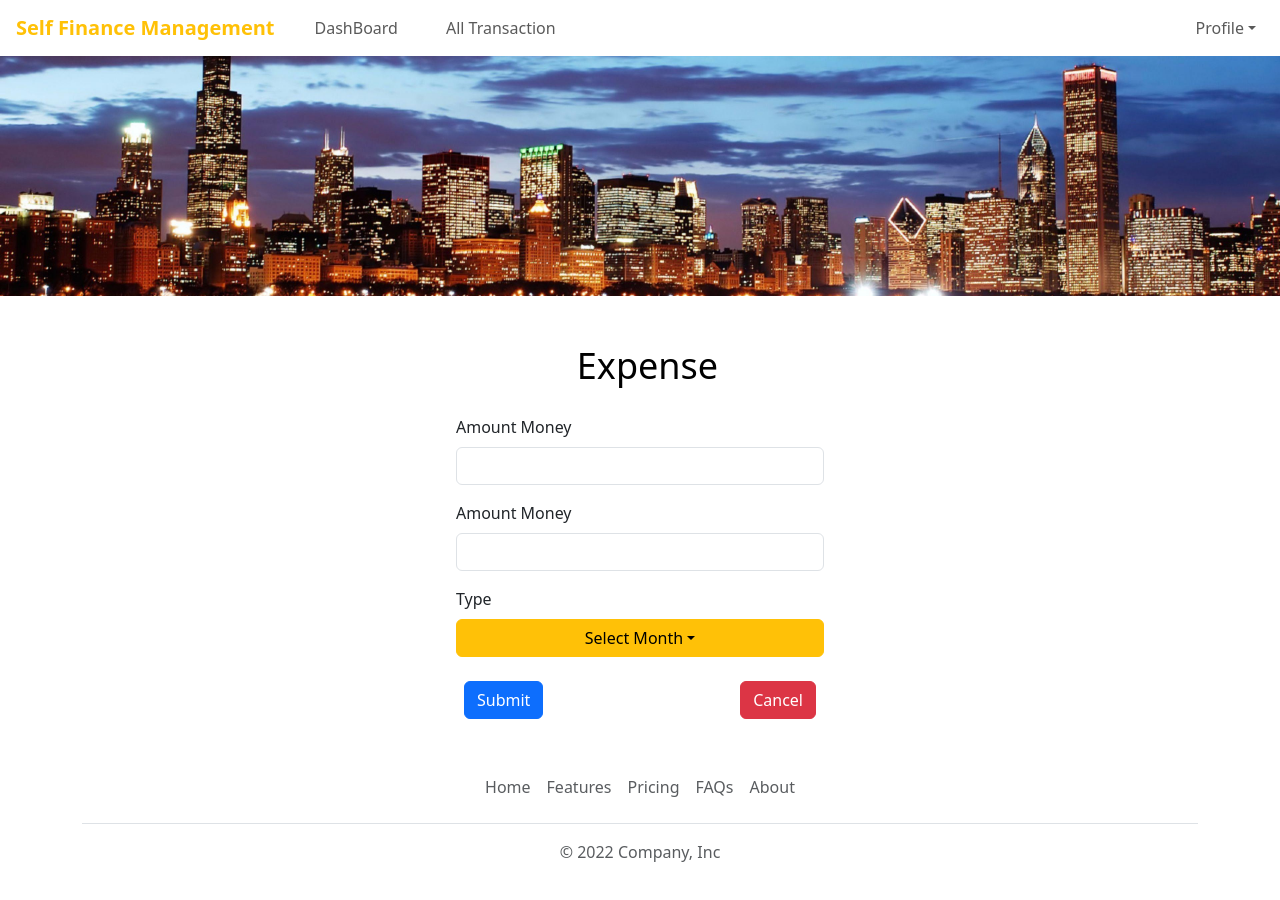
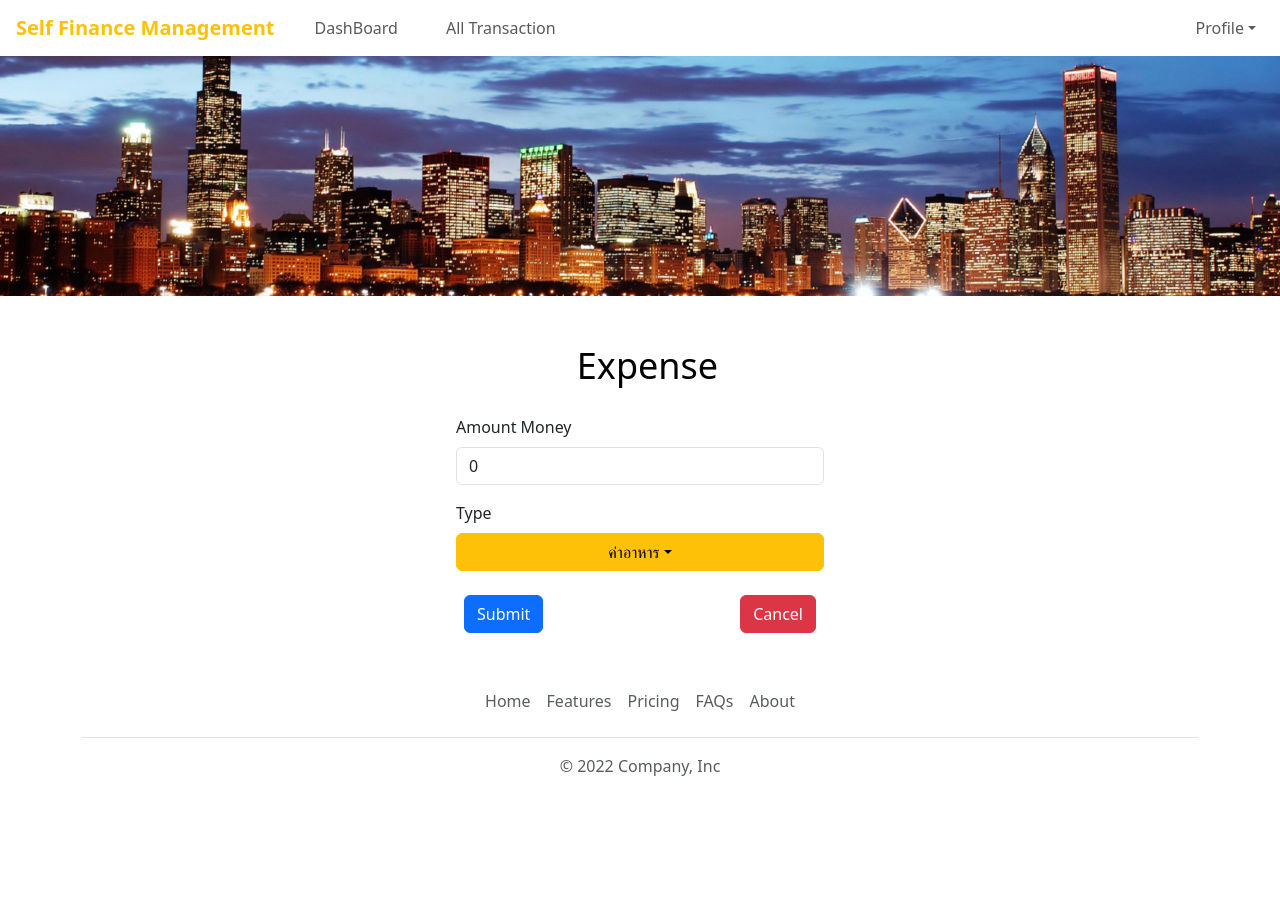
Before and after one commit to artzaza7/ProjectCooperative, a React (Create React App) app in the folder client/: page /expenseform in a window 1280 px wide. Shown: the top 900 px of the page. After the commit the page ends 834 px from the top, so only its background shows below. Built offline with nearby package versions, Linux system fonts and the light colour scheme.

Commit message:
Fix bugs and Check Function
> Register
> Login
> Create Income with Reset Value
> Create Expense with Reset Value

```diff
--- a/client/src/Pages/Form/ExpenseForm.js
+++ b/client/src/Pages/Form/ExpenseForm.js
@@ -1,32 +1,64 @@
 import React, { useState } from "react";
-import { useLocation } from "react-router-dom"; // Import the useLocation hook
 import NavCustom from "../../component/Nav";
 import Footer from "../../component/Footer";
 import { Container, Button, Stack, Dropdown } from "react-bootstrap";
-import { Link } from "react-router-dom";
+import { Link, useNavigate } from "react-router-dom";
+
+// Import API
+import { createExpenseWithUserId } from "../../service/ExpenseService";
+
+// Import Library
+import jwtDecode from 'jwt-decode';
 
 function ExpenseForm() {
-  const location = useLocation(); // Use the useLocation hook to access the location object
-  const typeName = location.state?.typeName; // Access the typeName prop safely using optional chaining
 
-  const [formData, setFormData] = useState({
-    amountMoney: "",
-    type: "",
-  });
+  // Navigator
+  const navigate = useNavigate();
 
-  const handleChange = (e) => {
-    const { name, value } = e.target;
-    setFormData({
-      ...formData,
-      [name]: value,
-    });
-  };
+  const expenses = ['ค่าอาหาร', 'ค่าเดินทาง', 'ค่าที่พัก', 'หนี้', 'ความสุข', 'ค่าของใช้'];
 
-  const handleSubmit = (e) => {
+  // Data for create Income or Expense
+  const [money, setMoney] = useState(0)
+  const [type, setType] = useState(expenses[0])
+
+  const expenseDropdown = expenses.map((expense, index) => {
+    return <Dropdown.Item key={index} onClick={(e) => setType(expense)}>{expense}</Dropdown.Item>;
+  })
+
+  // function handleSubmitFunction
+  async function handleSubmitFunction(e) {
+    // NOT REFESH PAGE
     e.preventDefault();
-    // Handle form submission, e.g., send data to a server or perform other actions
-    console.log(formData);
-  };
+
+    // Get token
+    const token = localStorage.getItem('token');
+
+    if (token) {
+      var data = {
+        "money": money,
+        "money_type": type
+      }
+      // console.log("Token ", token);
+      const user_id = jwtDecode(token).user_id;
+      try {
+        const response = await createExpenseWithUserId(user_id, data)
+        // Success
+        console.log("Create Expense successful : " + response.message);
+
+        // Reset Value
+        setMoney(0);
+        setType(expenses[0]);
+
+      } catch (error) {
+        console.log(error.response.data.message);
+        console.log("Create Expense not successful");
+      }
+    } else {
+      // Don't have token
+      console.log("Don't have token");
+      navigate("/");
+    }
+  }
 
   return (
     <>
@@ -56,7 +88,7 @@ function ExpenseForm() {
           alignItems: "center",
         }}
       >
-        <form onSubmit={handleSubmit}>
+        <form>
           <div className="mb-3">
             <label htmlFor="amountMoney" className="form-label">
               Amount Money
@@ -66,22 +98,8 @@ function ExpenseForm() {
               className="form-control"
               id="amountMoney"
               name="amountMoney"
-              value={formData.amountMoney}
-              onChange={handleChange}
-              style={{ width: "368px" }}
-            />
-          </div>
-          <div className="mb-3">
-            <label htmlFor="amountMoney" className="form-label">
-              Amount Money
-            </label>
-            <input
-              type="text"
-              className="form-control"
-              id="amountMoney"
-              name="amountMoney"
-              value={formData.amountMoney}
-              onChange={handleChange}
+              value={money}
+              onChange={(e) => setMoney(e.target.value)}
               style={{ width: "368px" }}
             />
           </div>
@@ -95,23 +113,19 @@ function ExpenseForm() {
                 id="dropdown-basic"
                 style={{ width: "368px" }}
               >
-                Select Month
+                {type}
               </Dropdown.Toggle>
 
               <Dropdown.Menu style={{ width: "368px" }}>
-                <Dropdown.Item href="#/action-1">Type1</Dropdown.Item>
-                <Dropdown.Item href="#/action-2">Type2</Dropdown.Item>
-                <Dropdown.Item href="#/action-3">Type3</Dropdown.Item>
+                {expenseDropdown}
               </Dropdown.Menu>
             </Dropdown>
           </div>
           <Stack direction="horizontal" gap={3}>
             <div className="p-2">
-              <Link to="/alltransaction">
-                <Button type="submit" className="btn btn-primary">
+                <Button type="submit" className="btn btn-primary" onClick={(e) => handleSubmitFunction(e)}>
                   Submit
-                </Button>{" "}
-              </Link>
+                </Button>
             </div>
 
             <div className="p-2 ms-auto">
--- a/client/src/Pages/Form/IncomeForm.js
+++ b/client/src/Pages/Form/IncomeForm.js
@@ -1,34 +1,29 @@
 import React, { useState } from "react";
-import NavCustom from "../component/Nav";
-import Footer from "../component/Footer";
+import NavCustom from "../../component/Nav";
+import Footer from "../../component/Footer";
 import { Container, Button, Stack, Dropdown } from "react-bootstrap";
-import { Link } from "react-router-dom";
+import { Link, useNavigate } from "react-router-dom";
 
 // Import API
-import { createIncomeWithUserId } from "../service/IncomeService";
-import { createExpenseWithUserId } from "../service/ExpenseService";
+import { createIncomeWithUserId } from "../../service/IncomeService";
 
 // Import Library
 import jwtDecode from 'jwt-decode';
 
-function IncomeForm(props) {
-  const { mode } = props;
+function IncomeForm() {
+  // Navigator
+  const navigate = useNavigate();
 
   // const for Dropdown
   const incomes = ['เงินเดือน', 'งานพิเศษ', 'โบนัส'];
-  const expenses = ['ค่าอาหาร', 'ค่าเดินทาง', 'ค่าที่พัก', 'หนี้', 'ความสุข', 'ค่าของใช้'];
 
   const incomeDropdown = incomes.map((income, index) => {
     return <Dropdown.Item key={index} onClick={(e) => setType(income)}>{income}</Dropdown.Item>;
   })
 
-  const expenseDropdown = expenses.map((expense, index) => {
-    return <Dropdown.Item key={index} onClick={(e) => setType(expense)}>{expense}</Dropdown.Item>;
-  })
-
   // Data for create Income or Expense
   const [money, setMoney] = useState(0)
-  const [type, setType] = useState((mode === "income") ? incomes[0] : expenses[0])
+  const [type, setType] = useState(incomes[0])
 
   // function handleSubmitFunction
   async function handleSubmitFunction(e) {
@@ -43,34 +38,25 @@ function IncomeForm(props) {
         "money": money,
         "money_type": type
       }
-      console.log("Token ", token);
+      // console.log("Token ", token);
       const user_id = jwtDecode(token).user_id;
-      // Mode Income
-      if (mode === "income") {
       try {
         const response = await createIncomeWithUserId(user_id, data)
         // Success
         console.log("Create Income successful : " + response.message);
+
+        // Reset Value
+        setMoney(0);
+        setType(incomes[0]);
+
       } catch (error) {
         console.log(error.response.data.message);
         console.log("Create Income not successful");
       }
-      }
-      // Mode Expense
-      else {
-        try {
-          const response = await createExpenseWithUserId(user_id, data)
-          // Success
-          console.log("Create Income successful : " + response.message);
-        } catch (error) {
-          console.log(error.response.data.message);
-          console.log("Create Income not successful");
-        }
-      }
-
     } else {
       // Don't have token
       console.log("Don't have token");
+      navigate("/");
     }
   }
 
@@ -128,23 +114,16 @@ function IncomeForm(props) {
               >
                 {type}
               </Dropdown.Toggle>
-              {mode === "income" ?
               <Dropdown.Menu style={{ width: "368px" }}>
                 {incomeDropdown}
-                </Dropdown.Menu> :
-                <Dropdown.Menu style={{ width: "368px" }}>
-                  {expenseDropdown}
-                </Dropdown.Menu>}
-
+              </Dropdown.Menu>
             </Dropdown>
           </div>
           <Stack direction="horizontal" gap={3}>
             <div className="p-2">
-              {/* <Link to="/alltransaction"> */}
               <Button type="submit" className="btn btn-primary" onClick={(e) => handleSubmitFunction(e)}>
                 Submit
-              </Button>{" "}
-              {/* </Link> */}
+              </Button>
             </div>
 
             <div className="p-2 ms-auto">
--- a/client/src/Pages/login/register.js
+++ b/client/src/Pages/login/register.js
@@ -10,8 +10,8 @@ import login_image2 from "../../assets/images/logo.png";
 import { register } from "../../service/FunctionService";
 
 function Register() {
+  // Navigator
   const navigate = useNavigate();
-
 
   // Data for Register
   const [email, setEmail] = useState('');
@@ -64,29 +64,31 @@ function Register() {
             <div className="Header">Sign Up</div>
             <form>
               <label htmlFor="formGroupExampleInput" className="text1">
-                Name
+                Email
               </label>
               <div className="form-outline mb-4">
                 <input
-                  type="text"
+                  type="email"
                   id="form2Example11"
                   className="form-control lable"
                   placeholder=""
+                  onChange={(e) => setEmail(e.target.value)}
                 />
               </div>
               <label htmlFor="formGroupExampleInput2" className="text1">
-                Email
+                Firstname
               </label>
               <div className="form-outline mb-2">
                 <input
-                  type="email"
+                  type="text"
                   id="form2Example22"
                   className="form-control lable"
                   placeholder=""
+                  onChange={(e) => setFirstname(e.target.value)}
                 />
               </div>
               <label htmlFor="formGroupExampleInput3" className="text1">
-                UserName
+                Lastname
               </label>
               <div className="form-outline mb-2">
                 <input
@@ -94,6 +96,7 @@ function Register() {
                   id="form2Example23"
                   className="form-control lable"
                   placeholder=""
+                  onChange={(e) => setLastname(e.target.value)}
                 />
               </div>
               <label htmlFor="formGroupExampleInput4" className="text1">
@@ -105,6 +108,7 @@ function Register() {
                   id="form2Example24"
                   className="form-control lable"
                   placeholder=""
+                  onChange={(e) => setPassword(e.target.value)}
                 />
               </div>
               <label htmlFor="formGroupExampleInput5" className="text1">
@@ -116,13 +120,11 @@ function Register() {
                   id="form2Example25"
                   className="form-control lable"
                   placeholder=""
+                  onChange={(e) => setConfirmPassword(e.target.value)}
                 />
               </div>
             </form>
-
-            <Link to="/">
-              <Button className="button2">SIGN UP</Button>{" "}
-            </Link>
+              <Button className="button2" onClick={handleSubmitSignUp}>SIGN UP</Button>{" "}
           </div>
         </div>
       </div>
--- a/client/src/component/Table.jsx
+++ b/client/src/component/Table.jsx
@@ -1,6 +1,6 @@
 import React from 'react';
 import { MDBDataTable } from 'mdbreact';
-import { Container, Button } from "react-bootstrap";
+import { Button } from "react-bootstrap";
 import { Link } from "react-router-dom";
 const DatatablePage = () => {
     const data = {
```
Also changed, not shown: client/src/Pages/login/login.js (+10 -10 lines). Lines whose indentation alone changed are shown as unchanged.
